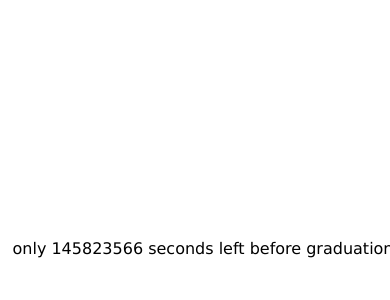
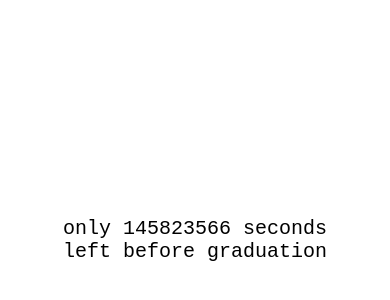
Before and after one commit to gregoire-badiche/5-years-left, a plain HTML site: page index.html in a window 390 px wide. Shown: the part 182-482 px from the top of the page. Drawn offline with Linux system fonts and the light colour scheme.

Commit message:
mobile support

```diff
--- a/index.html
+++ b/index.html
@@ -12,7 +12,8 @@
         <div class="container">
             <div class="before">only&nbsp;</div>
             <div class="counter"></div>
-            <div class="after">&nbsp;seconds left before graduation</div>
+            <div class="after">&nbsp;seconds</div>
+            <div class="message">left before graduation</div>
         </div>
     </div>
 </body>
--- a/style.css
+++ b/style.css
@@ -1,10 +1,40 @@
+@media (min-width: 600px) {
+    .container {
+        grid-template-columns: auto auto auto auto;
+        grid-template-rows: auto;
+    }
+
+    .message {
+        grid-column: 4;
+    }
+
+    .message::before {
+        content: '\00a0';
+    }
+}
+
+@media (max-width: 599px) {
+    .container {
+        grid-template-columns: auto auto auto;
+        grid-template-rows: auto auto;
+    }
+
+    .message {
+        grid-column: 1/4;
+        grid-row: 2;
+    }
+}
+
 * {
-    font-family: Verdana, Geneva, Tahoma, sans-serif;
+    font-family: monospace;
+    font-size: 20px;
 }
 
 html, body, .wrapper {
     min-width: 100vw;
     min-height: 100vh;
+    margin: 0;
+    padding: 0;
 }
 
 .wrapper {
@@ -15,7 +45,8 @@ html, body, .wrapper {
 
 .container {
     display: grid;
-    grid-template-columns: auto auto auto;
+    grid-template-columns: auto auto auto auto;
+    grid-template-rows: auto;
     text-align: center;
 }
 
@@ -35,3 +66,7 @@ html, body, .wrapper {
     grid-row: 1;
     text-align: left;
 }
+
+.message {
+    text-align: center;
+}
```
